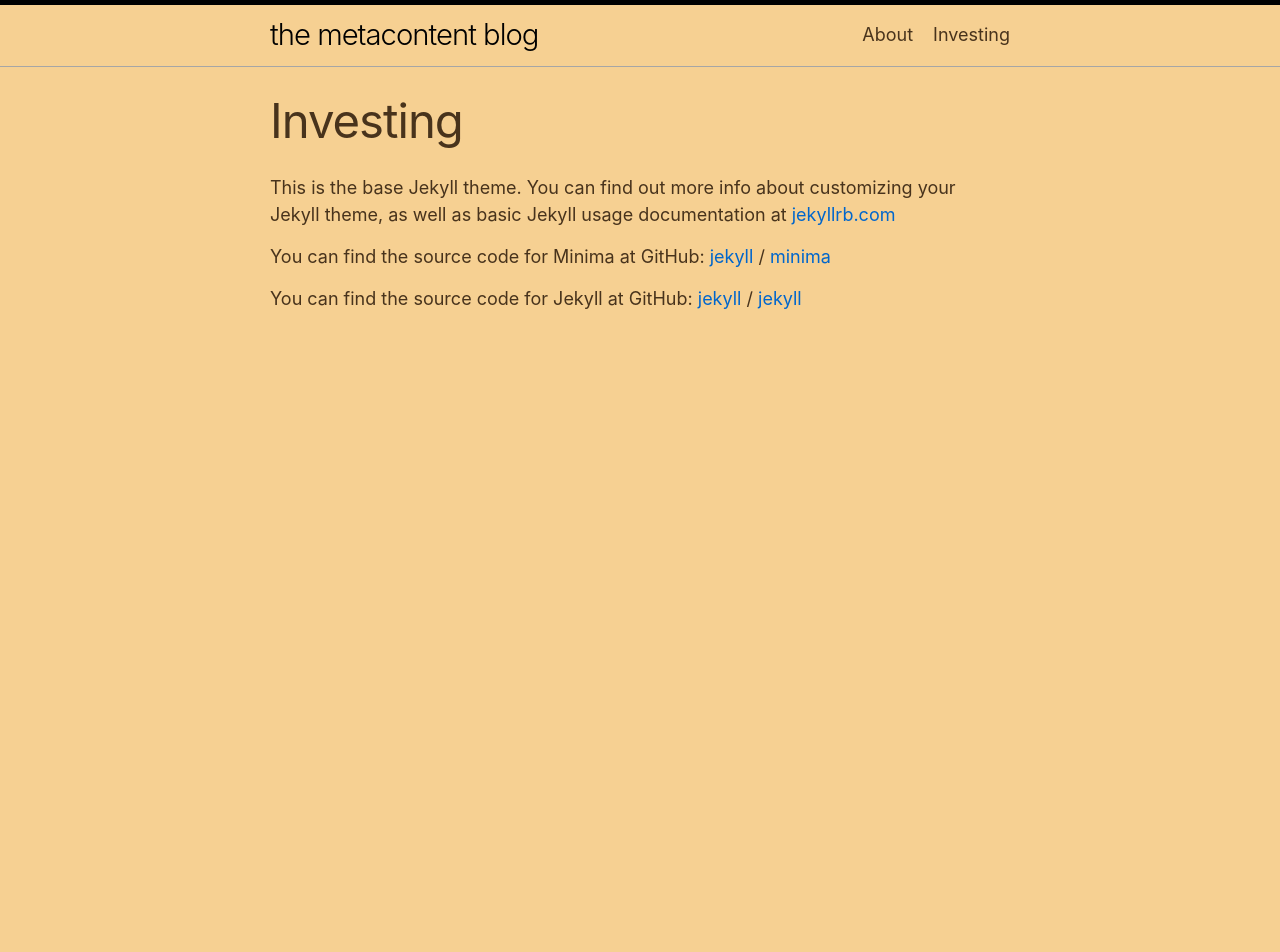
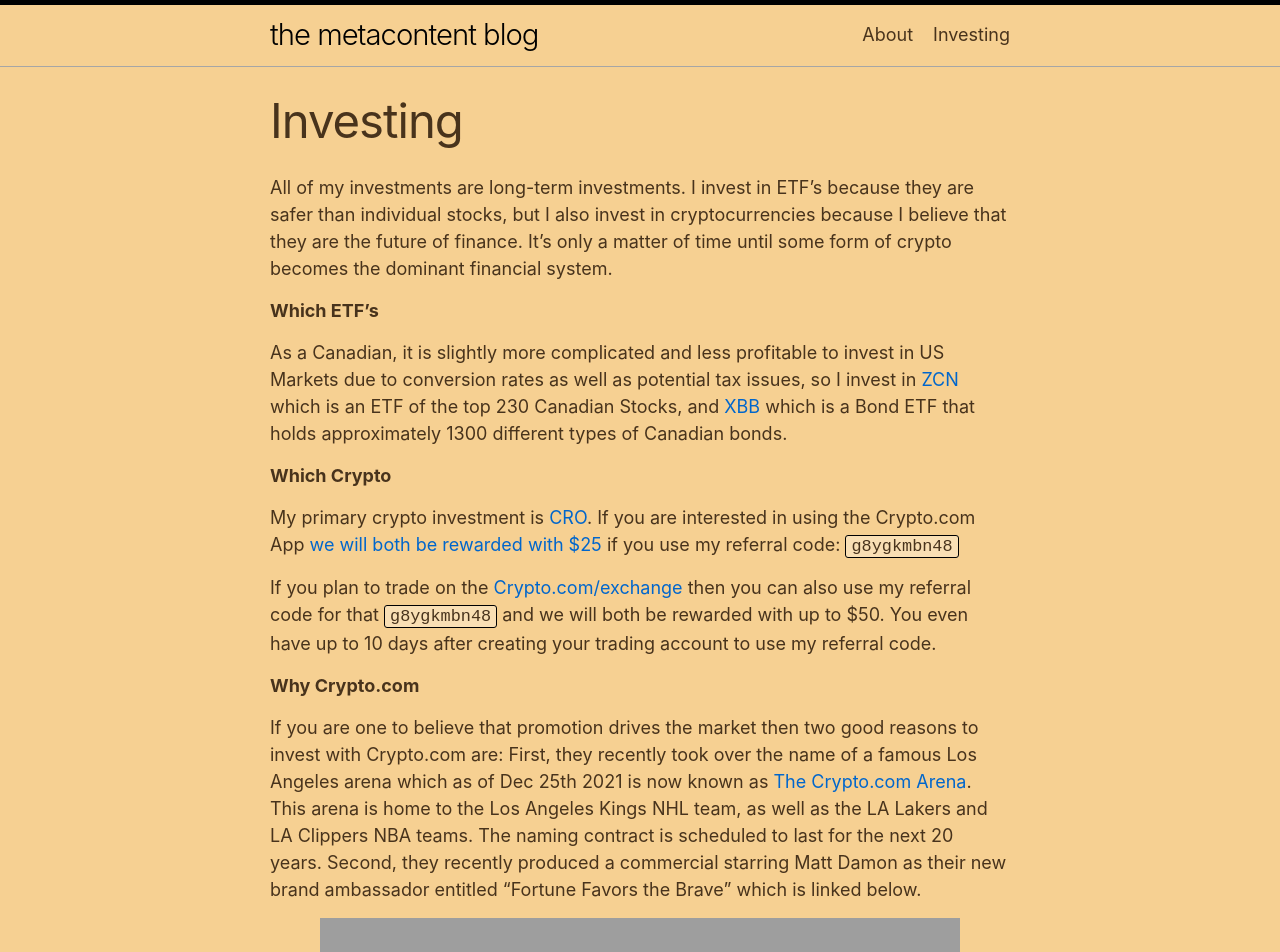
Before and after one commit to foxsae/metacontent.github.io, a Jekyll site: the page built from investing.markdown, in a window 1280 px wide and 1400 px high. Shown: the top 952 px of the window. Built offline with Jekyll 4.4.1, drawn with Linux system fonts in a browser that asks for light colours; some of the changed text lies outside the part shown; grey boxes are pictures that could not be loaded.

Commit message:
Finished About and Investing pages, also cleaned up introduction post

```diff
--- a/_layouts/post.html
+++ b/_layouts/post.html
@@ -27,7 +27,7 @@ layout: default
           data-mapping="pathname"
           data-reactions-enabled="1"
           data-emit-metadata="0"
-          data-theme="dark_dimmed"
+          data-theme="dark_high_contrast"
           data-lang="en"
           crossorigin="anonymous"
           async>
--- a/investing.markdown
+++ b/investing.markdown
@@ -4,15 +4,80 @@ title: Investing
 permalink: /investing/
 ---
 
-This is the base Jekyll theme. You can find out more info about customizing your Jekyll theme, as well as basic Jekyll usage documentation at [jekyllrb.com](https://jekyllrb.com/)
+All of my investments are long-term investments. I invest in ETF's
+because they are safer than individual stocks, but I also invest in
+cryptocurrencies because I believe that they are the future of
+finance. It's only a matter of time until some form of crypto becomes the dominant financial system.
 
-You can find the source code for Minima at GitHub:
-[jekyll][jekyll-organization] /
-[minima](https://github.com/jekyll/minima)
+**Which ETF's**
 
-You can find the source code for Jekyll at GitHub:
-[jekyll][jekyll-organization] /
-[jekyll](https://github.com/jekyll/jekyll)
+As a Canadian, it is slightly more complicated and less
+profitable to invest in US Markets due to conversion rates as well as
+potential tax issues, so I invest in
+[ZCN](https://finance.yahoo.com/quote/ZCN.TO?p=ZCN.TO&.tsrc=fin-srch)
+which is an ETF of the top 230 Canadian Stocks, and
+[XBB](https://finance.yahoo.com/quote/XBB.TO?p=XBB.TO&.tsrc=fin-srch)
+which is a Bond ETF that holds approximately 1300 different types of Canadian bonds.
 
+**Which Crypto**
 
-[jekyll-organization]: https://github.com/jekyll
+My primary crypto investment is
+[CRO](https://crypto.com). If you are
+interested in using the Crypto.com App [we will both be rewarded
+with $25](https://crypto.com/app/g8ygkmbn48) if you use my referral
+code: `g8ygkmbn48`
+
+If you plan to trade on the [Crypto.com/exchange](https://crypto.com/exchange) then you can also use
+my referral code for that `g8ygkmbn48` and we will both be rewarded with up to
+$50. You even have up to 10 days after creating your trading account to use my referral code.
+
+**Why Crypto.com**
+
+If you are one to believe that promotion
+drives the market then two good reasons to invest with Crypto.com are:
+First, they recently took over the name of a famous Los
+Angeles arena which as of Dec 25th 2021 is now known as [The Crypto.com
+Arena](https://en.wikipedia.org/wiki/Crypto.com_Arena). This arena is home to the Los Angeles Kings NHL team, as well
+as the LA Lakers and LA Clippers NBA teams. The naming contract is
+scheduled to last for the next 20 years. Second, they recently produced a
+commercial starring Matt Damon as their new brand ambassador entitled
+"Fortune Favors the Brave" which is linked below.
+
+<div class="video" align="center"> <figure> <iframe width="640" height="480" src="//www.youtube.com/embed/9hBC5TVdYT8" frameborder="0" allowfullscreen></iframe> </figure> </div>
+
+However, If you are not one to be convinced by promotion and would
+rather see solid functionality then consider
+that Crypto.com owns the second most active cryptocurrency exchange
+based on total volume, and let's not forget the Crypto.com Visa Card
+which is the most popular Visa card of its type in the world.
+
+{:refdef: style="text-align: center;"}
+[![Crypto.com Obsidian Visa Card](/assets/obsidian.png)](https://crypto.com/cards)
+{: refdef}
+
+**Why Cryptocurrency**
+
+Under the current financial system, governments can print money any
+time they want, rather than solve the problem this only
+inflates costs for everyone. Being able to do that allows the government to act
+irresponsibly since they do not need to care about how they spend taxpayers money because they know they can just print more if they run
+out. This enables them to essentially campaign on nothing more than a
+platform of bribery to get elected. This isn't good.
+
+When the government resorts to printing money to pay off its debts, and
+its voters, then prices rise (duh!) and the majority of that printed money ends up in the hands of those who need
+it the least (oops!).
+
+A decentralized cryptocurrency means that no one can
+simply print more whenever they need it. A cryptocurrency with a public blockchain means
+that there is a record of every transaction that has ever been made,
+unlike cash which can be completely anonymous. This means that
+cryptocurrencies are more stable, more reliable, more accountable, and
+even dare I say it more ethical than the traditional fiat currency systems
+in use today.
+
+Yes, crypto still has a long way to go before it supplants traditional
+systems, but given the current economic instability and the way that
+governments have recently ramped up their attempts to print their way
+out of any crisis, I believe a global transition to crypto could happen a lot sooner
+than people think.
```
Also changed, not shown: _posts/2022/2022-01-14-introduction.markdown (+41 -13 lines), about.markdown (+19 -8 lines), assets/obsidian.png (added).
